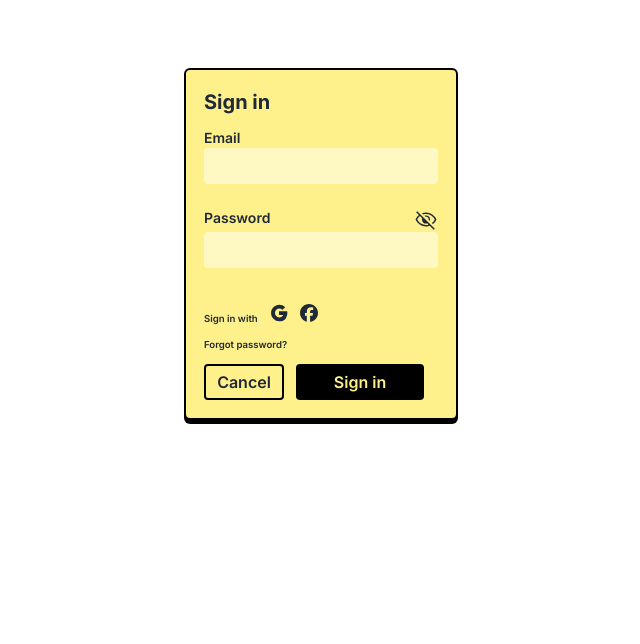
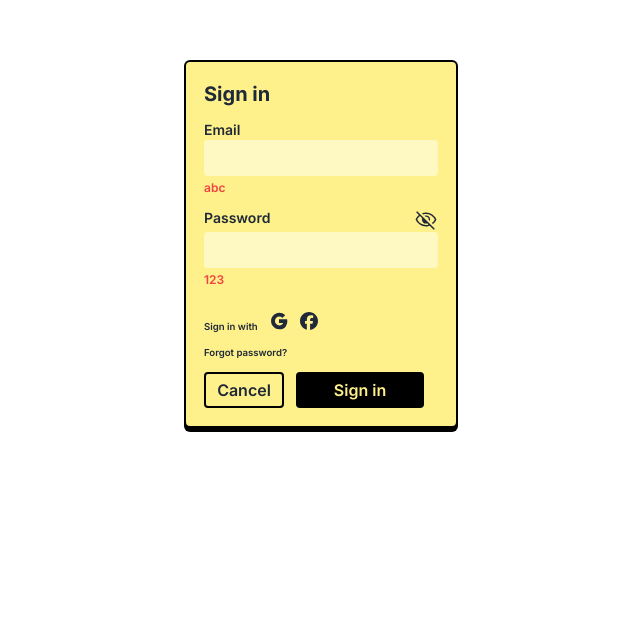
Before and after one commit to NVR-2023/30-GiftMe-wishlist-app, a Next.js app: page /signin in a window 1280 px wide. Shown: the part 156-800 px from the top of the page, without its empty margins (319-959 px from the left). Built offline with nearby package versions, Linux system fonts and the light colour scheme.

Commit message:
fix: change Typescript onSubmit event definition

```diff
--- a/src/app/(auth)/signin/sub-components/ssignin-form.tsx
+++ b/src/app/(auth)/signin/sub-components/ssignin-form.tsx
@@ -1,5 +1,5 @@
 "use client";
-import { useState, ChangeEvent } from "react";
+import { useState, ChangeEvent, FormEvent } from "react";
 import Link from "next/link";
 import BasicBox from "@/frontend/components/ui/basic-box/basic-box";
 import PasswordInvisibleIcon from "@/frontend/components/icons/password-invisible-icon";
@@ -18,7 +18,7 @@ const SigninForm = () => {
   const [isPasswordVisible, setIsPasswordVisible] = useState<boolean>(false);
   const [ errors , setErrors ] = useState({
     email: "abc",
-    password: "def"
+    password: "123"
 
   })
   const handleTogglePasswordVisibility = () => {
@@ -33,10 +33,16 @@ const SigninForm = () => {
     }));
   };
 
+  const handleSubmit = (event: FormEvent<HTMLFormElement>) => {
+    event.preventDefault();
+
+    alert(`email: ${credentials.email} password: ${credentials.password}`);
+  };
+
   return (
     <div className="">
       <BasicBox background={"bg-yellow-200"}>
-        <form className="flex flex-col space-y-3">
+        <form className="flex flex-col space-y-3" onSubmit={handleSubmit}>
           <div className="font-bold text-xl ">Sign in</div>
           <div className="flex flex-col">
             <div className="flex flex-col">
@@ -49,7 +55,12 @@ const SigninForm = () => {
                 name="email"
                 value={credentials.email}
                 onChange={handleOnChange}></input>
-              <div className="invisible">Error Message</div>
+              <div
+                className={`${
+                  errors.email ? "visible" : "invisible"
+                } text-xs text-red-500 font-semibold mt-1 mb-3 `}>
+                {errors.email}
+              </div>
             </div>
             <div className="flex flex-col">
               <div className="flex justify-between">
@@ -68,7 +79,12 @@ const SigninForm = () => {
                 value={credentials.password}
                 onChange={handleOnChange}></input>
             </div>
-            <div className="invisible">Error message</div>
+            <div
+              className={`${
+                errors.password ? "visible" : "invisible"
+              } text-xs text-red-500 font-semibold mt-1 mb-3`}>
+              {errors.password}
+            </div>
           </div>
           <div className="flex items-baseline ">
             <div className="text-[0.6rem] font-semibold">Sign in with</div>
@@ -84,10 +100,18 @@ const SigninForm = () => {
           <div className="text-[0.6rem] font-semibold">Forgot password?</div>
           <div className="flex space-x-3">
             <BasicButton size={"sm"}>
-              <Link href="/" className="font-semibold w-full h-full flex items-center justify-center">Cancel</Link>
+              <Link
+                href="/"
+                className="font-semibold w-full h-full flex items-center justify-center">
+                Cancel
+              </Link>
             </BasicButton>
             <BasicButton size={"lg"} variant={"full"}>
-              <button className="font-semibold w-full h-full items-center flex justify-center">Sign in</button>
+              <button
+                type="submit"
+                className="font-semibold w-full h-full items-center flex justify-center">
+                Sign in
+              </button>
             </BasicButton>
           </div>
         </form>
```
